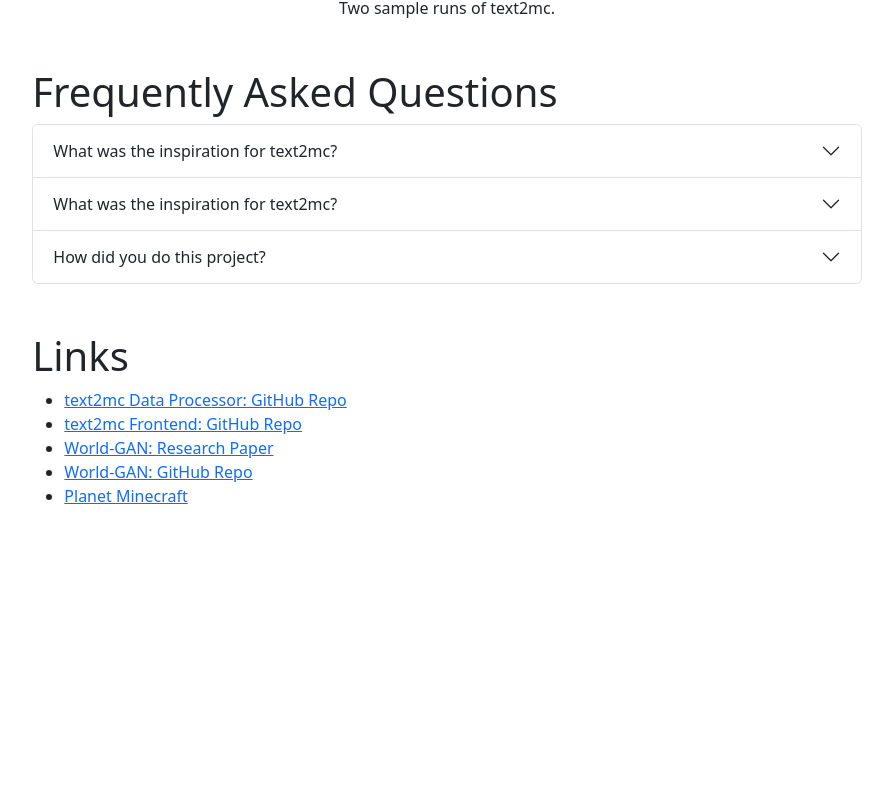
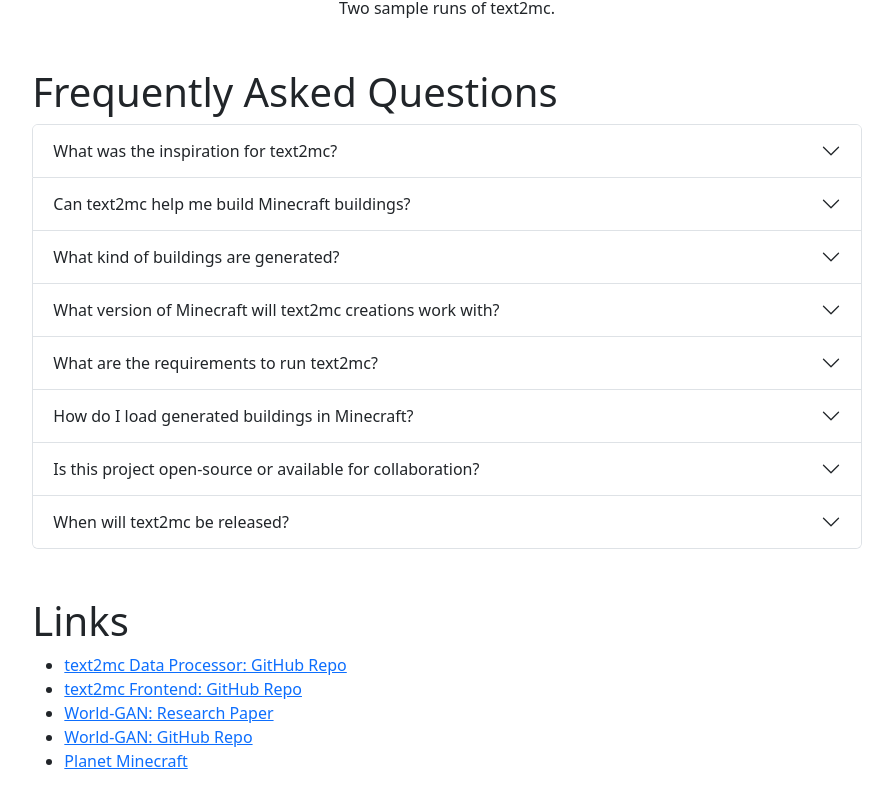
Before and after one commit to Alan-Laboy/text2mc-frontend, a React (Create React App) app: page / in a window 1280 px wide. Shown: the part 1650-2455 px from the top of the page, without its empty margins (193-1086 px from the left). Before the commit the page ends 2206 px from the top, so only its background shows below. Built offline with nearby package versions, Linux system fonts and the light colour scheme.

Commit message:
Add questions to FAQ section

```diff
--- a/src/components/FAQ.js
+++ b/src/components/FAQ.js
@@ -11,12 +11,40 @@
                 <Accordion.Body>The inspiration for text2mc came from a research paper called <Link to="https://arxiv.org/abs/2106.10155">World-GAN</Link> which has an image of a village being generated with Generative AI, thus inspiring the creation of Minecraft builds with Generative AI.</Accordion.Body>
               </Accordion.Item>
               <Accordion.Item eventKey="1">
-                <Accordion.Header>What was the inspiration for text2mc?</Accordion.Header>
-                <Accordion.Body>Ryan was here and put placeholder text here.</Accordion.Body>
+                <Accordion.Header>Can text2mc help me build Minecraft buildings?</Accordion.Header>
+                <Accordion.Body>Yes.</Accordion.Body>
               </Accordion.Item>
               <Accordion.Item eventKey="2">
-                <Accordion.Header>How did you do this project?</Accordion.Header>
-                <Accordion.Body>Ryan was not here but there is placeholder text already here!</Accordion.Body>
+                <Accordion.Header>What kind of buildings are generated?</Accordion.Header>
+                <Accordion.Body>Land structures.</Accordion.Body>
+              </Accordion.Item>
+              <Accordion.Item eventKey="3">
+                <Accordion.Header>What version of Minecraft will text2mc creations work with?</Accordion.Header>
+                <Accordion.Body>The latest version of Minecraft: Java Edition.</Accordion.Body>
+              </Accordion.Item>
+              <Accordion.Item eventKey="4">
+                <Accordion.Header>What are the requirements to run text2mc?</Accordion.Header>
+                <Accordion.Body>A computer, web browser, internet connection, and Minecraft: Java Edition.</Accordion.Body>
+              </Accordion.Item>
+              <Accordion.Item eventKey="5">
+                <Accordion.Header>How do I load generated buildings in Minecraft?</Accordion.Header>
+                <Accordion.Body>The generated buildings are stored as a .schem file which can be loaded with World Edit.</Accordion.Body>
+              </Accordion.Item>
+              <Accordion.Item eventKey="6">
+                <Accordion.Header>Is this project open-source or available for collaboration?</Accordion.Header>
+                <Accordion.Body>
+                  Yes! The source code for text2mc is available on GitHub:
+                  <li>
+                    <Link to="https://github.com/shauncomino/text2mc-dataprocessor">text2mc Data Processor</Link>
+                  </li>
+                  <li>
+                    <Link to="https://github.com/Alan-Laboy/text2mc-frontend">text2mc Frontend</Link>
+                  </li>
+                </Accordion.Body>
+              </Accordion.Item>
+              <Accordion.Item eventKey="8">
+                <Accordion.Header>When will text2mc be released?</Accordion.Header>
+                <Accordion.Body>Soon (TM). It will be released whenever the tool is finished.</Accordion.Body>
               </Accordion.Item>
             </Accordion>
         </div>
```
